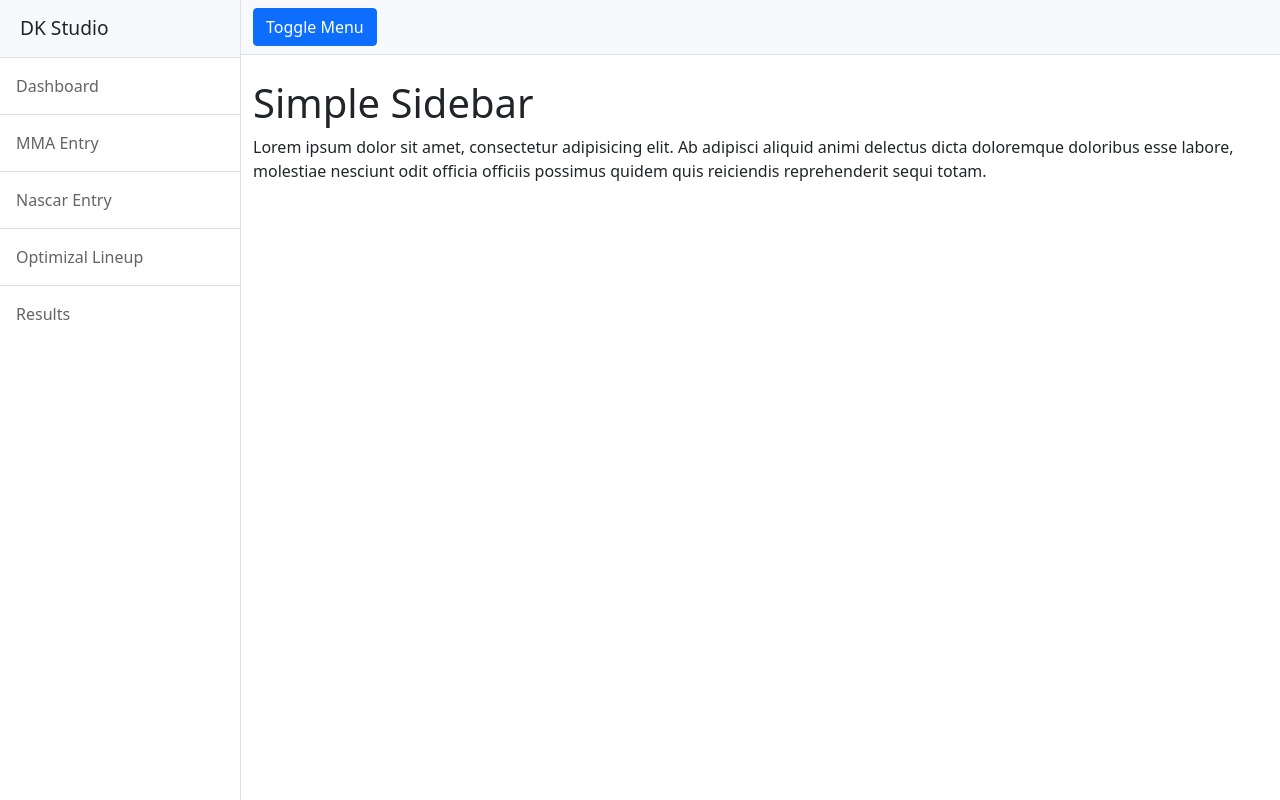
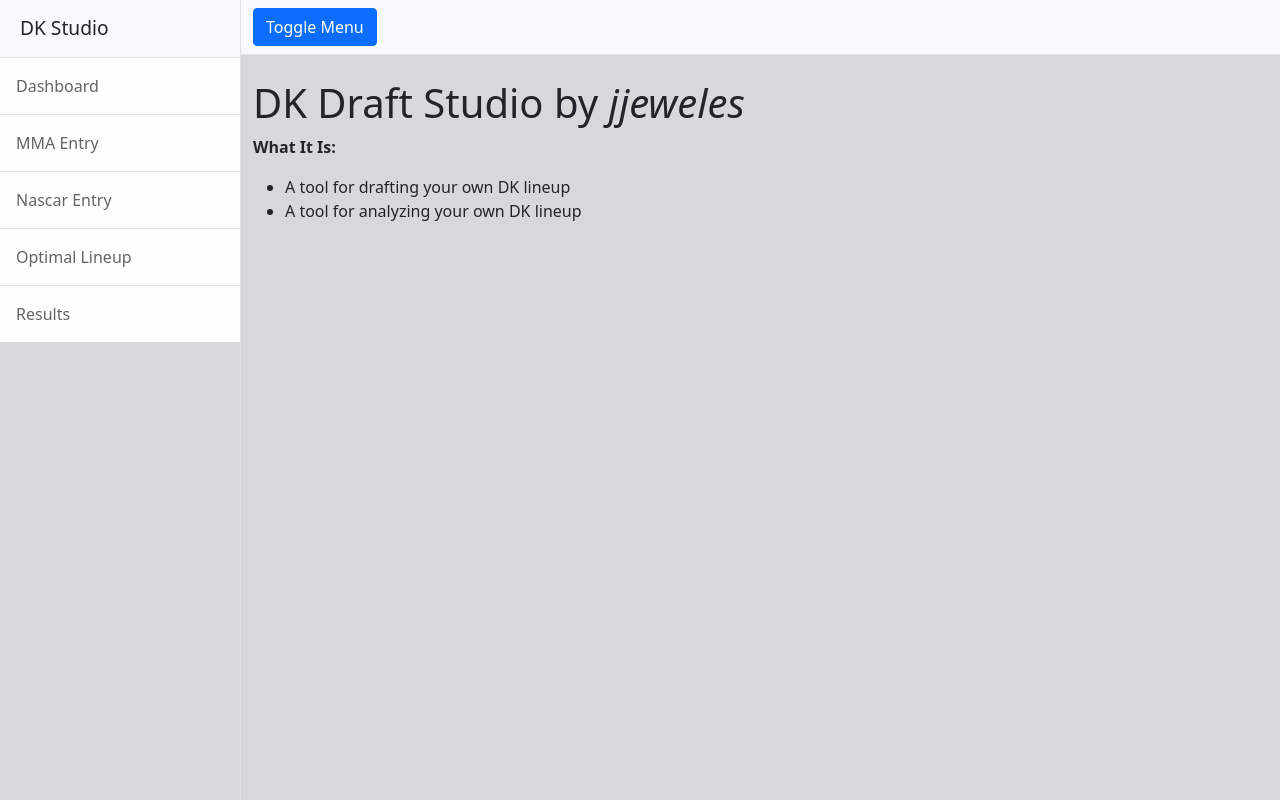
Before and after one commit to jjeweles/DK-Studio, a Flask app: page / in a window 1280 px wide. Run offline with Flask 2, Linux system fonts and the light colour scheme; some libraries are stand-ins or nearby versions.

Commit message:
initial setup ui and template

```diff
--- /dev/null
+++ b/static/css/app.css
@@ -0,0 +1,7 @@
+body {
+    background-color: #d7d8da;
+}
+
+.side-nav {
+    background-color: #d7d8da !important;
+}
--- a/templates/index.html
+++ b/templates/index.html
@@ -6,19 +6,19 @@
     <meta name="description" content=""/>
     <meta name="author" content=""/>
     <title>DK Studio</title>
-    <link rel="shortcut icon" href="{{ url_for('static', filename='favicon/favicon.ico') }}">
+    <link rel="shortcut icon" href="{{ url_for('static', filename='assets/favicon.ico') }}">
     <link rel="stylesheet" href="{{ url_for('static', filename='css/styles.css') }}" class="rel">
     <link rel="stylesheet" href="{{ url_for('static', filename='css/app.css') }}" class="rel">
 </head>
 <body>
 <div class="d-flex" id="wrapper">
-    <div class="border-end bg-white" id="sidebar-wrapper">
+    <div class="border-end bg-white side-nav" id="sidebar-wrapper">
         <div class="sidebar-heading border-bottom bg-light">DK Studio</div>
         <div class="list-group list-group-flush">
             <a class="list-group-item list-group-item-action list-group-item-light p-3" href="#!">Dashboard</a>
             <a class="list-group-item list-group-item-action list-group-item-light p-3" href="#!">MMA Entry</a>
             <a class="list-group-item list-group-item-action list-group-item-light p-3" href="#!">Nascar Entry</a>
-            <a class="list-group-item list-group-item-action list-group-item-light p-3" href="#!">Optimizal Lineup</a>
+            <a class="list-group-item list-group-item-action list-group-item-light p-3" href="#!">Optimal Lineup</a>
             <a class="list-group-item list-group-item-action list-group-item-light p-3" href="#!">Results</a>
         </div>
     </div>
@@ -33,10 +33,12 @@
             </div>
         </nav>
         <div class="container-fluid">
-            <h1 class="mt-4">Simple Sidebar</h1>
-            <p>Lorem ipsum dolor sit amet, consectetur adipisicing elit. Ab adipisci aliquid animi delectus dicta
-                doloremque doloribus esse labore, molestiae nesciunt odit officia officiis possimus quidem quis
-                reiciendis reprehenderit sequi totam.
+            <h1 class="mt-4">DK Draft Studio by <em>jjeweles</em></h1>
+            <p><strong>What It Is:</strong>
+            <ul>
+                <li>A tool for drafting your own DK lineup</li>
+                <li>A tool for analyzing your own DK lineup</li>
+            </ul>
             </p>
         </div>
     </div>
```
